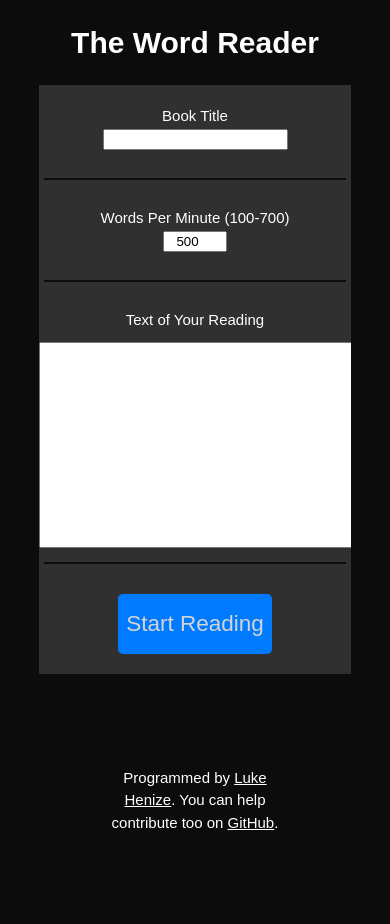
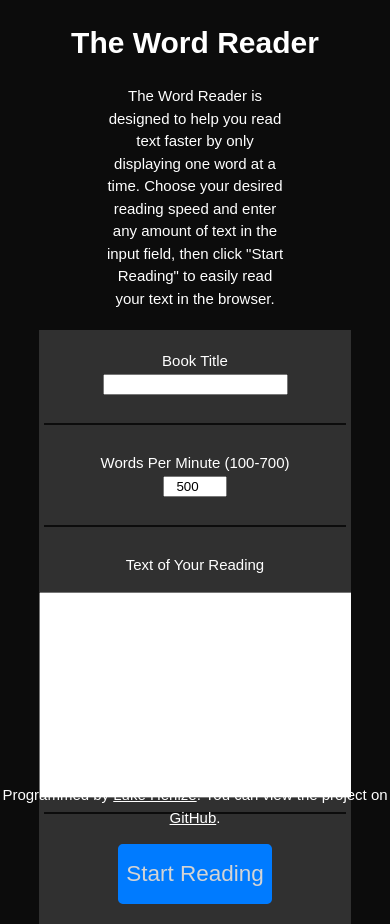
Before and after one commit to LukeHenize/word-reader, a PHP site: page / in a window 390 px wide. Before the commit the page ends 830 px from the top, so only its background shows below. Run offline with PHP 8.4, Linux system fonts and the light colour scheme.

Commit message:
mobile support

```diff
--- a/index.html
+++ b/index.html
@@ -9,7 +9,12 @@
 <body>
     <div class="container">
         <h1 id="title">The Word Reader</h1>
-        <p id="project-info"></p>
+        <p id="project-info">The Word Reader is designed to help you read
+            text faster by only displaying one word at a time. Choose
+            your desired reading speed and enter any amount of text
+            in the input field, then click "Start Reading" to easily
+            read your text in the browser.
+        </p>
     </div>
 
     <div class="container">
@@ -36,7 +41,7 @@
     </div>
     <footer class="container">
         <p id="about">Programmed by <a href="https://twitter.com/LukeHenize">
-        Luke Henize</a>. You can help contribute too on
+        Luke Henize</a>. You can view the project on
         <a href="https://github.com/LukeHenize/word-reader">GitHub</a>.</p>
     </footer>
 </body>
--- a/reader.php
+++ b/reader.php
@@ -16,7 +16,7 @@
 <body>
     <header>
         <div class="container">
-            <a id="return-arrow" href="index.php">
+            <a id="return-arrow" href="index.html">
                 <img src="chevron-left.png">
                 <h3>Change Text</h3>
             </a>
--- a/style.css
+++ b/style.css
@@ -20,10 +20,9 @@ form#text-settings {
 form#text-settings div{
     padding: 20px 0px 20px 0px;
 }
-p {
-    width: 50%;
-    max-width: 500px;
-    margin: 10px auto;
+p#project-info {
+    width: 60%;
+    margin: 20px auto;
 }
 textarea {
     min-width: 400px;
@@ -79,6 +78,21 @@ div#word-container {
 h1#word {
     font-size: 10rem;
 }
+@media(max-width: 880px) {
+    h1#word {
+        font-size: 7rem;
+    }
+}
+@media(max-width: 700px) {
+    h1#word{
+        font-size: 5rem;
+    }
+}
+@media(max-width: 500px) {
+    h1#word {
+        font-size: 4rem;
+    }
+}
 a {
     color: white;
 }
```
